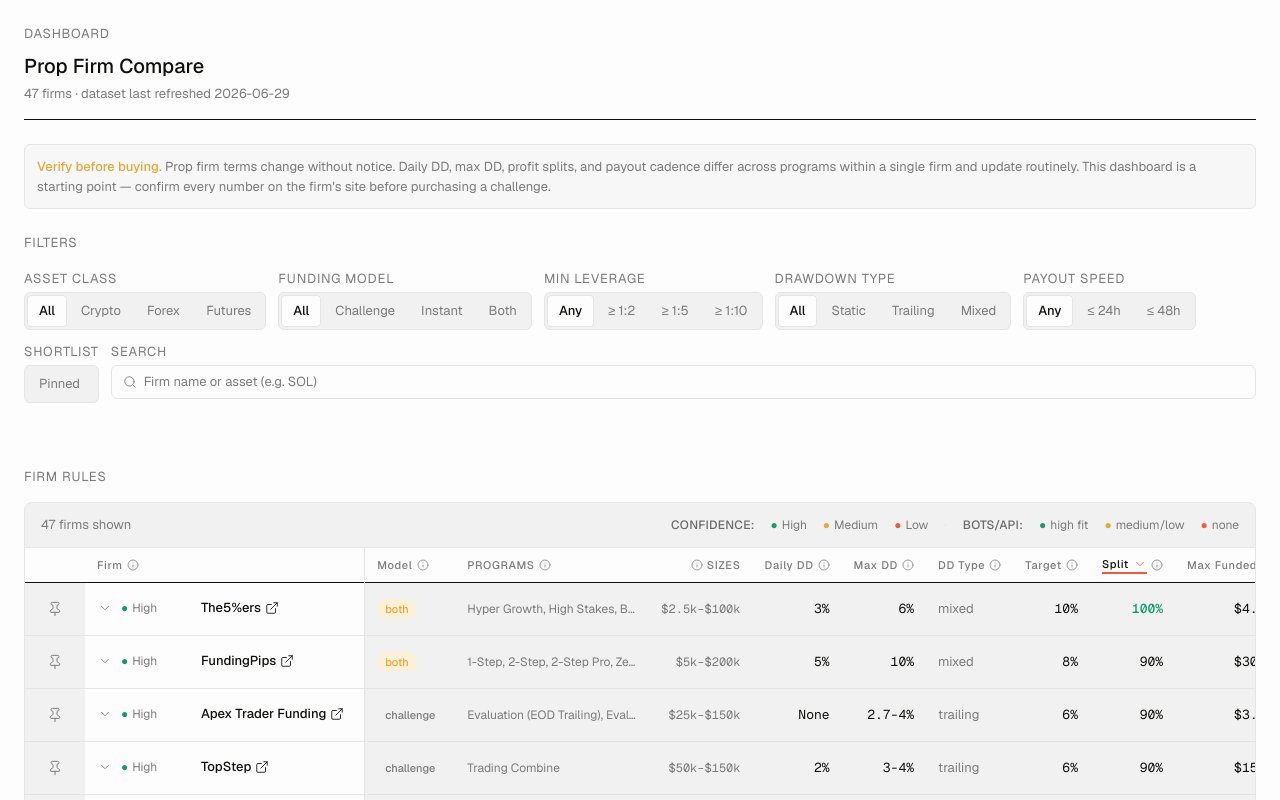
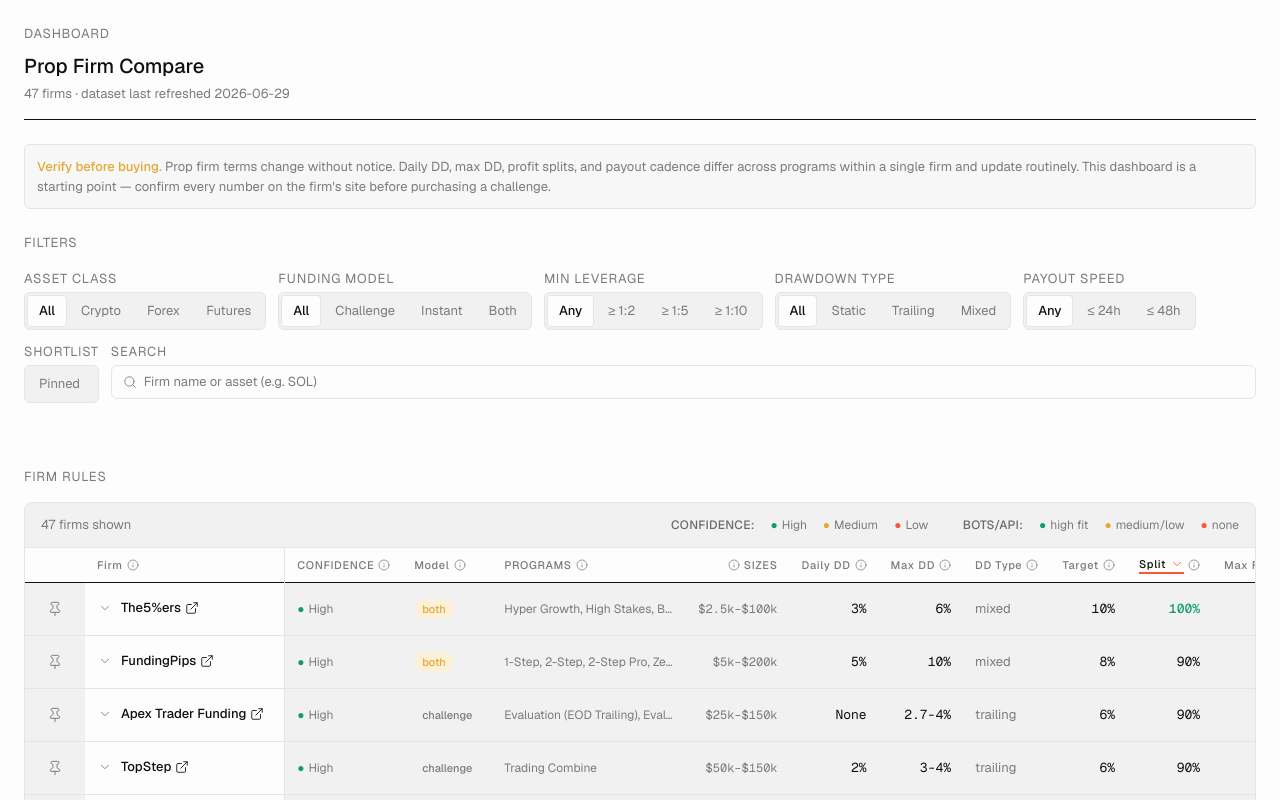
Before and after one commit to aaronliewsw/prop-firm-compare, a Next.js app: page / in a window 1280 px wide. Shown: the top 800 px of the page. Built offline with nearby package versions, Linux system fonts and the light colour scheme.

Commit message:
feat(table): promote Confidence to its own column
Co-Authored-By: Claude Opus 4.8 (1M context) <noreply@anthropic.com>

```diff
--- a/components/firm-table.tsx
+++ b/components/firm-table.tsx
@@ -541,6 +541,16 @@ export default function FirmTable({
                   />
                 </div>
               </th>
+              <th scope="col" className="px-3 py-2 text-left font-medium whitespace-nowrap" title="Data confidence — High (recently verified), Medium (check before buying), Low (verify thoroughly).">
+                <div className="flex items-center gap-1">
+                  <span>Confidence</span>
+                  <HeaderInfo
+                    definition="Data confidence — High (recently verified), Medium (check before buying), Low (verify thoroughly)."
+                    colId="confidence"
+                    {...infoProps}
+                  />
+                </div>
+              </th>
               <Th k="fundingModel" label="Model" title="Funding model — Challenge (pass an evaluation first), Instant (funded immediately), or Both." />
               <th scope="col" className="px-3 py-2 text-left font-medium whitespace-nowrap" title="Challenge program tiers offered by this firm (e.g. 1-step, 2-step, instant).">
                 <div className="flex items-center gap-1">
@@ -666,7 +676,6 @@ export default function FirmTable({
                             <ChevronDown aria-hidden="true" size={14} strokeWidth={1.5} />
                           )}
                         </button>
-                        <span className="inline-flex w-[72px] shrink-0 items-center">{confidenceDot(f.confidence)}</span>
                         <a
                           href={f.website}
                           target="_blank"
@@ -688,6 +697,7 @@ export default function FirmTable({
                         )}
                       </span>
                     </td>
+                    <td className="px-3 py-2">{confidenceDot(f.confidence)}</td>
                     {/* Funding model badge — #5: instant → neutral, not accent */}
                     <td className="px-3 py-2">
                       <Badge tone={f.fundingModel === "instant" ? "neutral" : f.fundingModel === "both" ? "amber" : "neutral"}>
@@ -716,7 +726,7 @@ export default function FirmTable({
                   </tr>
                   {isOpen && (
                     <tr className="bg-bg">
-                      <td colSpan={17} className="px-4 pt-1 pb-4">
+                      <td colSpan={18} className="px-4 pt-1 pb-4">
                         <div className="max-w-[1100px] space-y-2 text-xs leading-relaxed">
                           <p className="text-text/90">{f.notes}</p>
                           {f.automation && (
@@ -771,7 +781,7 @@ export default function FirmTable({
             {/* #6 zero-results empty state */}
             {sorted.length === 0 && (
               <tr>
-                <td colSpan={17} className="px-3 py-12 text-center">
+                <td colSpan={18} className="px-3 py-12 text-center">
                   <div className="flex flex-col items-center gap-0">
                     <SearchX aria-hidden="true" size={20} strokeWidth={1.5} className="text-muted" />
                     <h3 className="mt-3 text-sm font-medium text-text">No firms match</h3>
```
